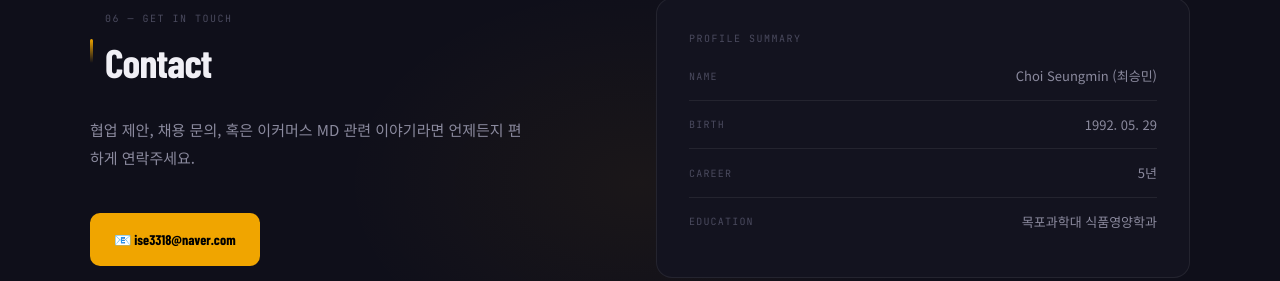
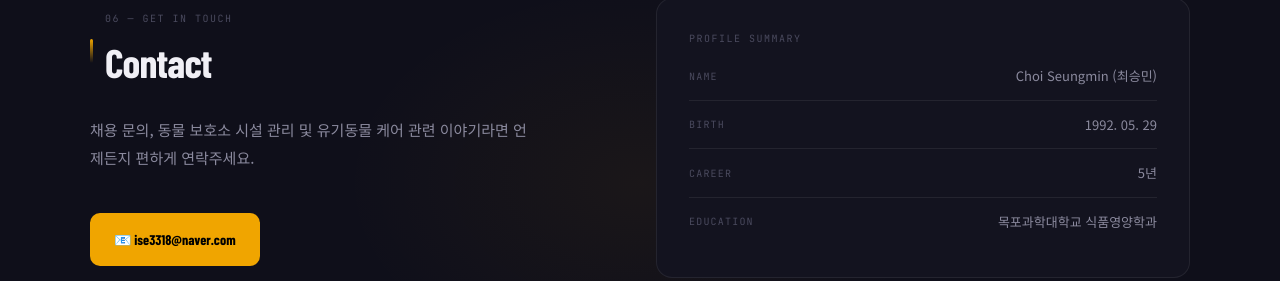
Before and after one commit to vhm7895-star/-, a Next.js app: page / in a window 1280 px wide. Shown: the part 5621-5902 px from the top of the page. Built offline with nearby package versions, Linux system fonts and the light colour scheme; a web font is replaced by a local one.

Commit message:
fix: 연락처 섹션 문구 수정 및 학력 표기 통일

```diff
--- a/components/Contact.tsx
+++ b/components/Contact.tsx
@@ -25,7 +25,7 @@ export default function Contact() {
               </div>
             </div>
             <p style={{ fontSize: 15, color: 'var(--text-secondary)', lineHeight: 1.9, marginBottom: 40, maxWidth: 440 }}>
-              협업 제안, 채용 문의, 혹은 이커머스 MD 관련 이야기라면 언제든지 편하게 연락주세요.
+              채용 문의, 동물 보호소 시설 관리 및 유기동물 케어 관련 이야기라면 언제든지 편하게 연락주세요.
             </p>
             <div style={{ display: 'flex', flexDirection: 'column', gap: 12 }}>
               <a href={`mailto:${profile.email}`} style={{
@@ -43,7 +43,7 @@ export default function Contact() {
                 { label: 'NAME', value: `${profile.name} (${profile.nameKo})` },
                 { label: 'BIRTH', value: profile.birth },
                 { label: 'CAREER', value: '5년' },
-                { label: 'EDUCATION', value: '목포과학대 식품영양학과' },
+                { label: 'EDUCATION', value: '목포과학대학교 식품영양학과' },
               ].map((item, i) => (
                 <div key={i} style={{ display: 'flex', justifyContent: 'space-between', alignItems: 'center', paddingBottom: 14, borderBottom: i < 3 ? '1px solid var(--border)' : 'none', marginBottom: i < 3 ? 14 : 0 }}>
                   <span style={{ fontFamily: 'var(--font-mono)', fontSize: 10, letterSpacing: '0.12em', color: 'var(--text-muted)', textTransform: 'uppercase' }}>{item.label}</span>
```
